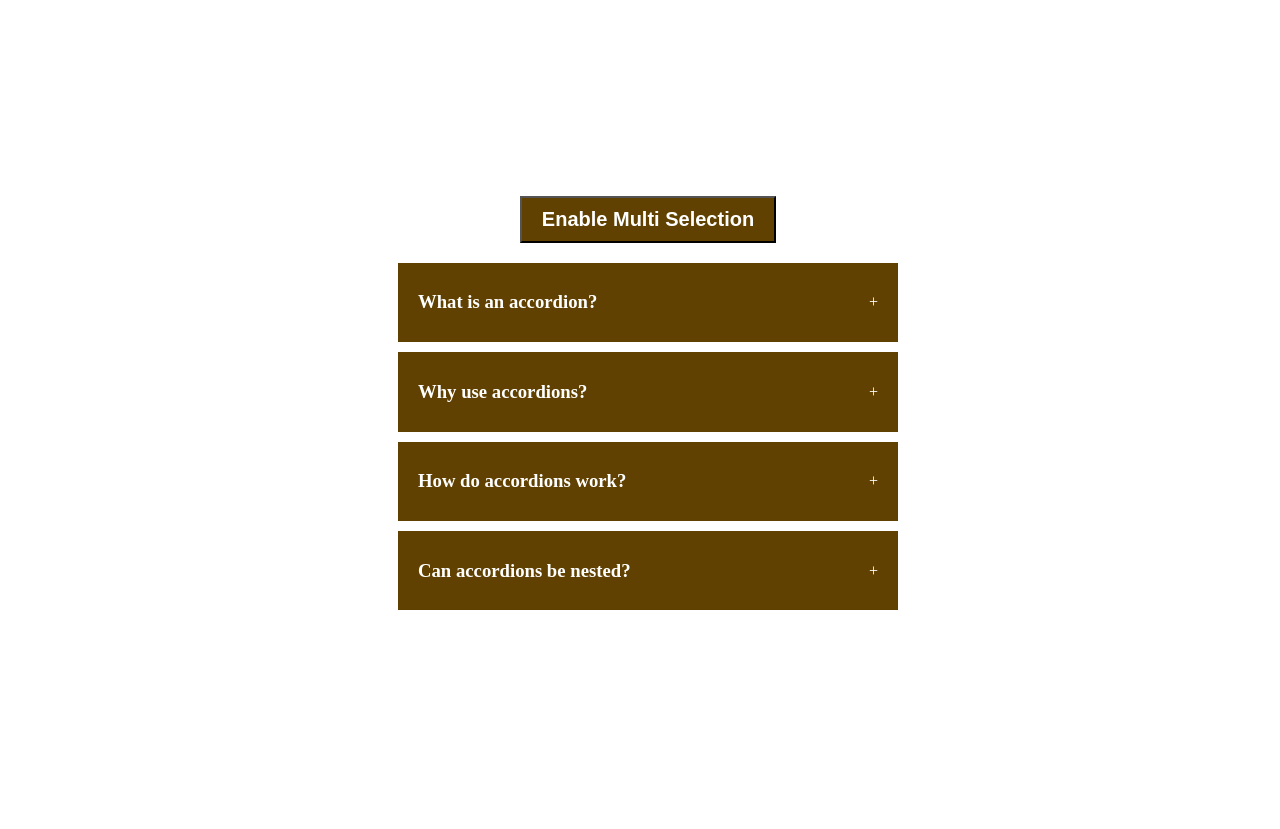
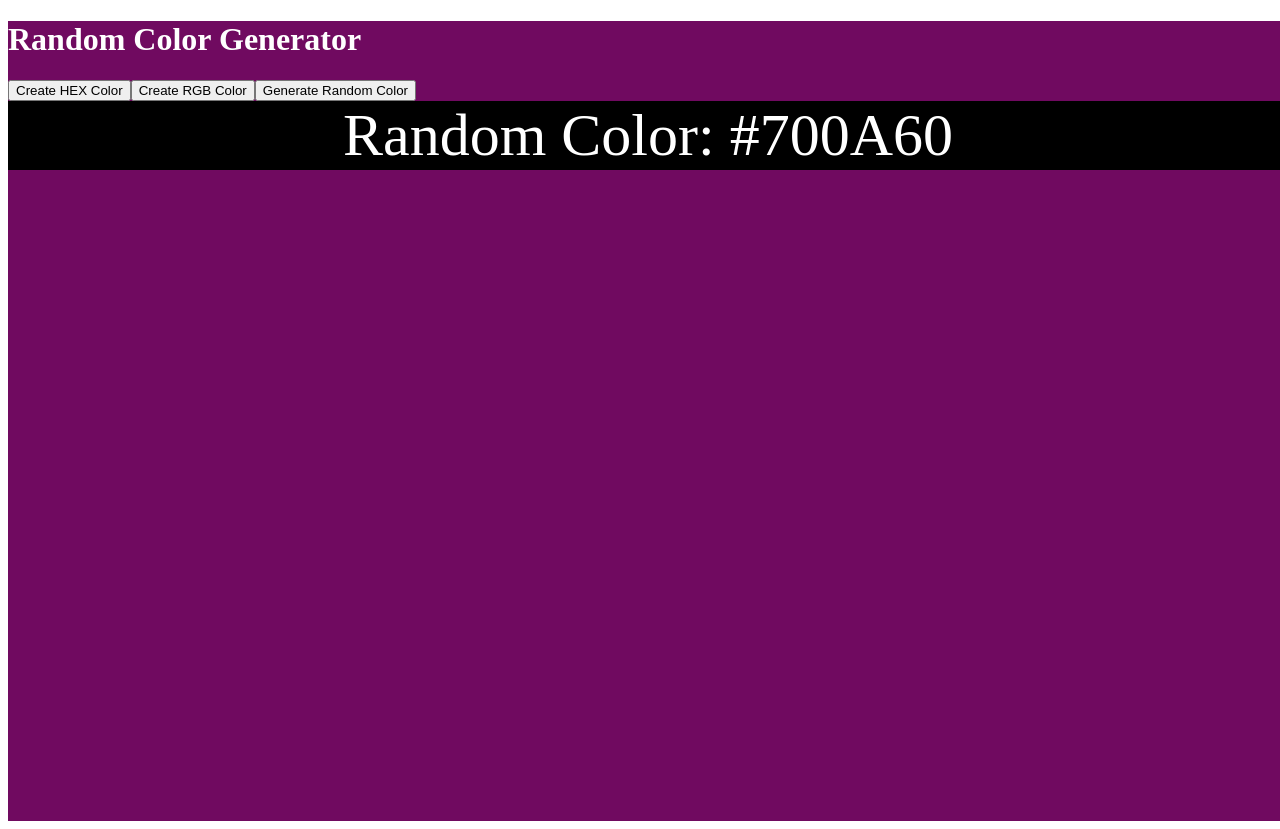
Before and after one commit to jiaakmal/25-React-Projects-Series, a React (Vite) app in the folder react-project/: page / in a window 1280 px wide. Built offline with nearby package versions, Linux system fonts and the light colour scheme.

Commit message:
install react icon package completing the random generater project

```diff
--- a/react-project/package.json
+++ b/react-project/package.json
@@ -11,7 +11,8 @@
   },
   "dependencies": {
     "react": "^18.3.1",
-    "react-dom": "^18.3.1"
+    "react-dom": "^18.3.1",
+    "react-icons": "^5.3.0"
   },
   "devDependencies": {
     "@eslint/js": "^9.9.0",
--- a/react-project/src/App.jsx
+++ b/react-project/src/App.jsx
@@ -1,13 +1,15 @@
 
 import './App.css'
 import Accordion from './components/Accordion/index'
+import RandomColorGenerator from './components/Accordion/RandomColorGenerator';
 
 function App() {
 
 
   return (
   <>
-     <Accordion/>
+     {/* <Accordion/> */}
+     <RandomColorGenerator/>
   </>
 
 
--- /dev/null
+++ b/react-project/src/components/Accordion/RandomColorGenerator/index.jsx
@@ -0,0 +1,66 @@
+import React, { useEffect, useState } from "react";
+
+export default function RandomColorGenerator() {
+  const [typeOfColor, setTypeOfColor] = useState("hex");
+  const [color, setColor] = useState("#000000");
+
+  function randomColorUtility(length) {
+    return Math.floor(Math.random() * length);
+  }
+
+  function handleCreateRandomHexColor() {
+    const hex = [0, 1, 2, 3, 4, 5, 6, 7, 8, 9, "A", "B", "C", "D", "E", "F"];
+    let randomHexColor = "#";
+    for (let i = 0; i < 6; i++) {
+      console.log(randomHexColor);
+      randomHexColor += hex[randomColorUtility(hex.length)];
+    }
+    setColor(randomHexColor);
+  }
+  function handleCreateRandomRgbColor() {
+    const randomRgbColor = `rgb(${randomColorUtility(
+      256
+    )}, ${randomColorUtility(256)}, ${randomColorUtility(256)})`;
+    setColor(randomRgbColor);
+  }
+
+  useEffect( ()=>{
+    if(typeOfColor === "hex") handleCreateRandomHexColor()
+      else handleCreateRandomRgbColor()
+  } , [typeOfColor])
+
+  return (
+    <div
+      style={{
+        height: "100vh",
+        width: "100vw",
+        backgroundColor: color,
+        color: "white",
+      }}
+     >
+      <h1>Random Color Generator</h1>
+      <button onClick={()=> setTypeOfColor('hex')}>Create HEX Color</button>
+      <button onClick={()=> setTypeOfColor('rgb')} >Create RGB Color</button>
+      <button
+      onClick={
+        typeOfColor === "hex"
+          ? handleCreateRandomHexColor
+          : handleCreateRandomRgbColor
+      }
+      >Generate Random Color</button>
+
+    <div style={{
+      display: "flex",
+      justifyContent: "center",
+      alignItems: "center",
+      fontSize: "60px",
+      backgroundColor: "black",
+      color: "white",
+
+    }}
+    >Random Color: {color}</div>
+
+</div>
+
+  );
+}
```
Also changed, not shown: 1 other file (tests, documents, lock files or other folders).
